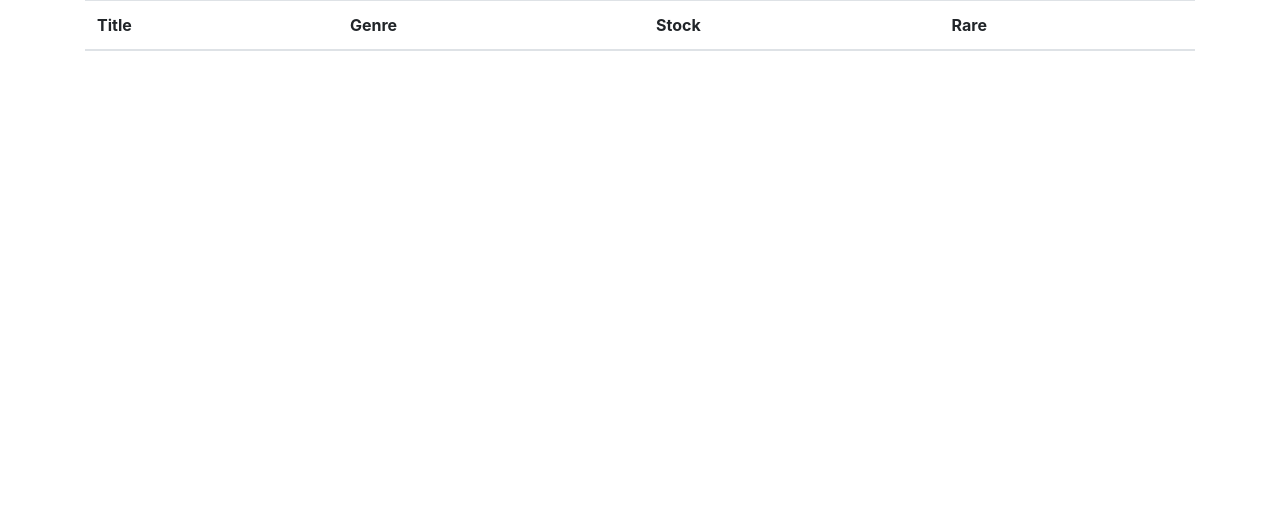
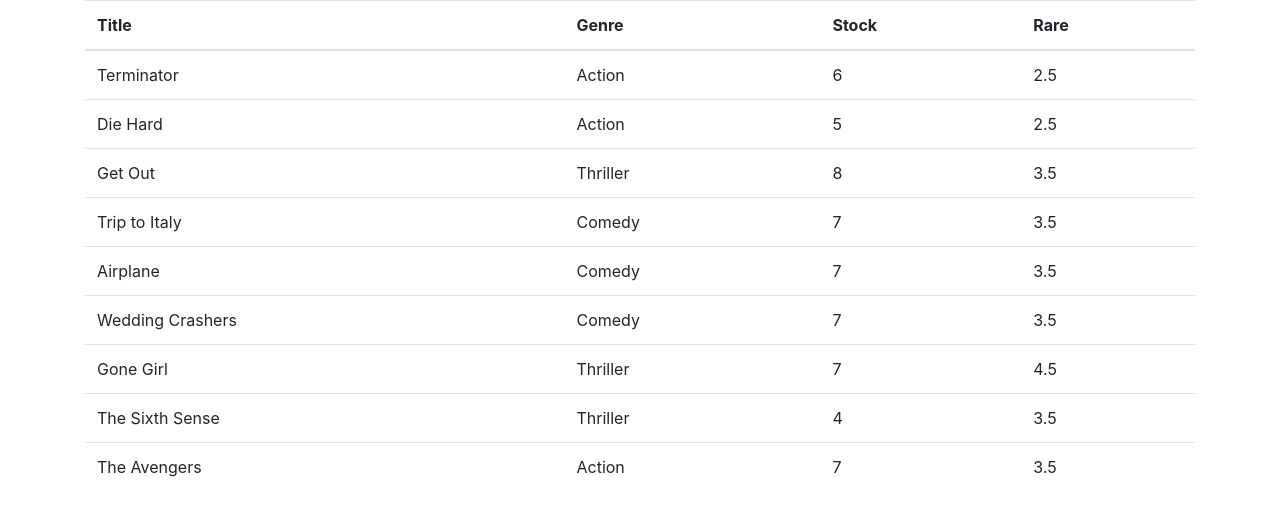
Before and after one commit to Mpinan/ReactProject, a React (Create React App) app in the folder vidly/: page / in a window 1280 px wide. Shown: the top 516 px of the page. Built offline with nearby package versions, Linux system fonts and the light colour scheme.

Commit message:
Rendered a list of movies as a table

```diff
--- a/vidly/src/component/movies.jsx
+++ b/vidly/src/component/movies.jsx
@@ -1,7 +1,10 @@
 import React, { Component } from "react";
+import { getMovies } from "../services/fakeMovieService";
 
 class Movies extends Component {
-  state = {};
+  state = {
+    movies: getMovies()
+  };
   render() {
     return (
       <table className="table">
@@ -14,12 +17,14 @@
           </tr>
         </thead>
         <tbody>
-          <tr>
-            <td></td>
-            <td></td>
-            <td></td>
-            <td></td>
-          </tr>
+          {this.state.movies.map(movie => (
+            <tr>
+              <td>{movie.title}</td>
+              <td>{movie.genre.name}</td>
+              <td>{movie.numberInStock}</td>
+              <td>{movie.dailyRentalRate}</td>
+            </tr>
+          ))}
         </tbody>
       </table>
     );
```
